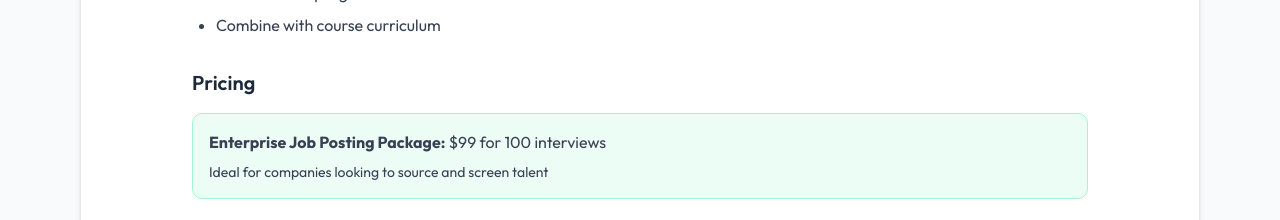
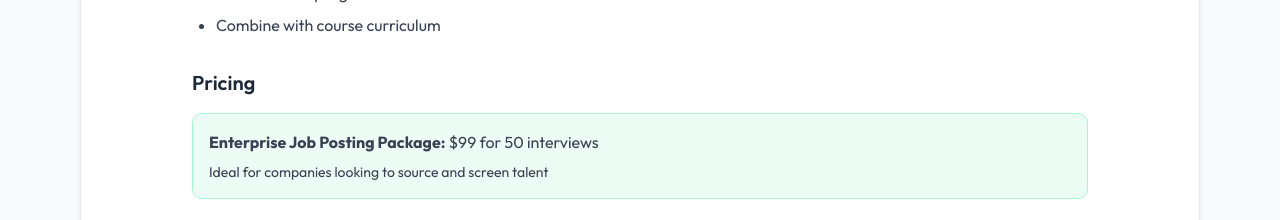
Before and after one commit to hirementis-dev/hirementis-frontend, a Next.js app: page /enterprise in a window 1280 px wide. Shown: the part 2300-2520 px from the top of the page. Built offline with nearby package versions, Linux system fonts and the light colour scheme; no server answers.

Commit message:
fix pricing section

```diff
--- a/components/PricingSection.tsx
+++ b/components/PricingSection.tsx
@@ -69,7 +69,7 @@ const PricingSection: React.FC = () => {
       price: "$99",
       period: "per month",
       features: [
-        "100 Candidate interview",
+        "50 Candidate interview",
         "Advanced analytics & insights",
         "Custom integrations",
         "White-label solution",
--- a/pages/Enterprise.tsx
+++ b/pages/Enterprise.tsx
@@ -148,7 +148,7 @@ const EnterprisePage = () => (
               <h2 className="text-xl font-semibold mb-4 text-gray-800">Pricing</h2>
               <div className="space-y-4 text-gray-700">
                 <div className="p-4 bg-emerald-50 border border-emerald-200 rounded-lg">
-                  <p><strong>Enterprise Job Posting Package:</strong> $99 for 100 interviews</p>
+                  <p><strong>Enterprise Job Posting Package:</strong> $99 for 50 interviews</p>
                   <p className="mt-2 text-sm">Ideal for companies looking to source and screen talent</p>
                 </div>
                 <p>Educational institutions and training providers can subscribe to the Enterprise plan for structured student preparation.</p>
--- a/pages/HelpCenter.tsx
+++ b/pages/HelpCenter.tsx
@@ -147,7 +147,7 @@ const HelpCenterPage = () => (
                 <div>
                   <h3 className="text-lg font-medium mb-3 text-gray-800">How much does it cost?</h3>
                   <div className="p-4 bg-emerald-50 border border-emerald-200 rounded-lg">
-                    <p><strong>Enterprise Job Posting Package:</strong> $99 for 100 interviews</p>
+                    <p><strong>Enterprise Job Posting Package:</strong> $99 for 50 interviews</p>
                   </div>
                 </div>
 
```
